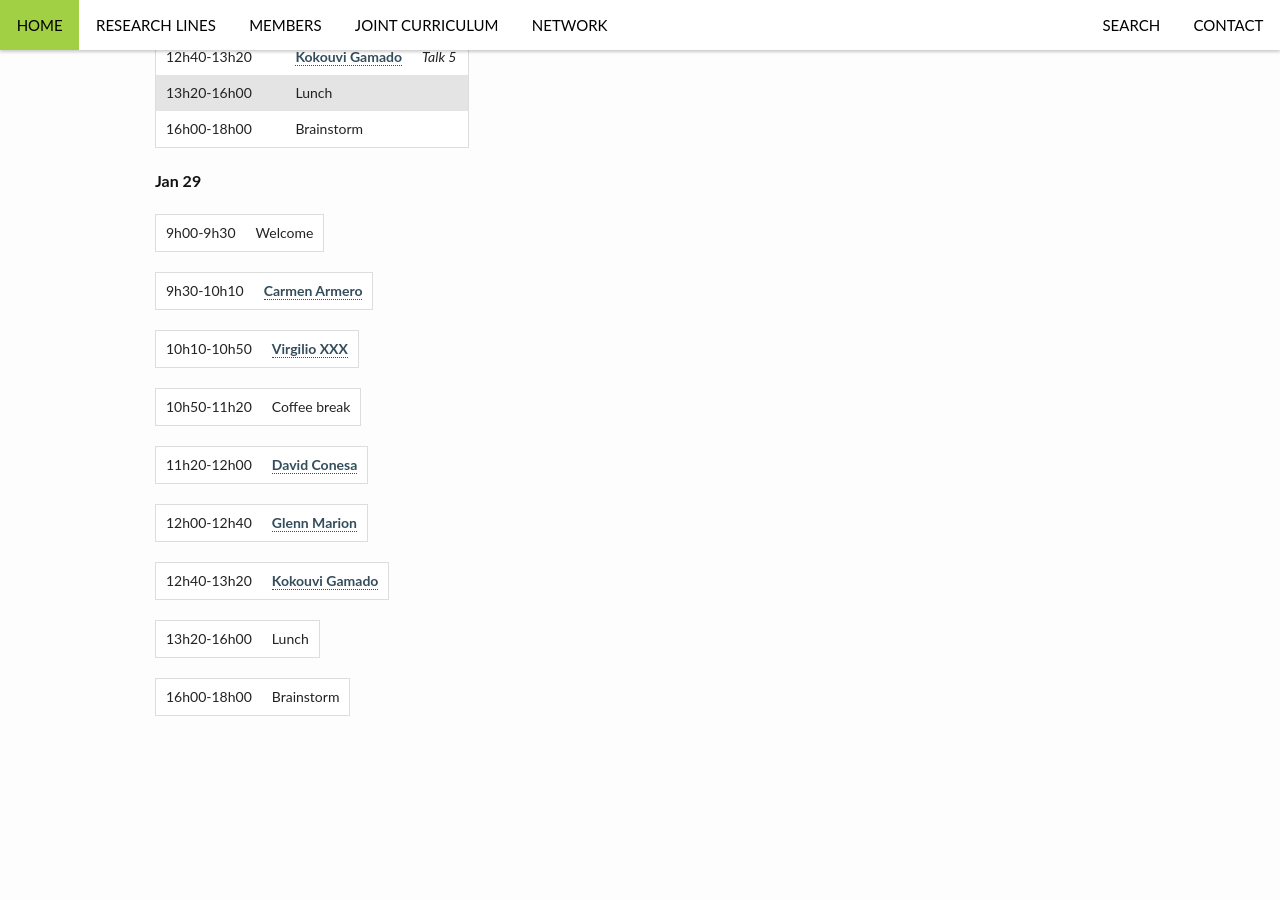
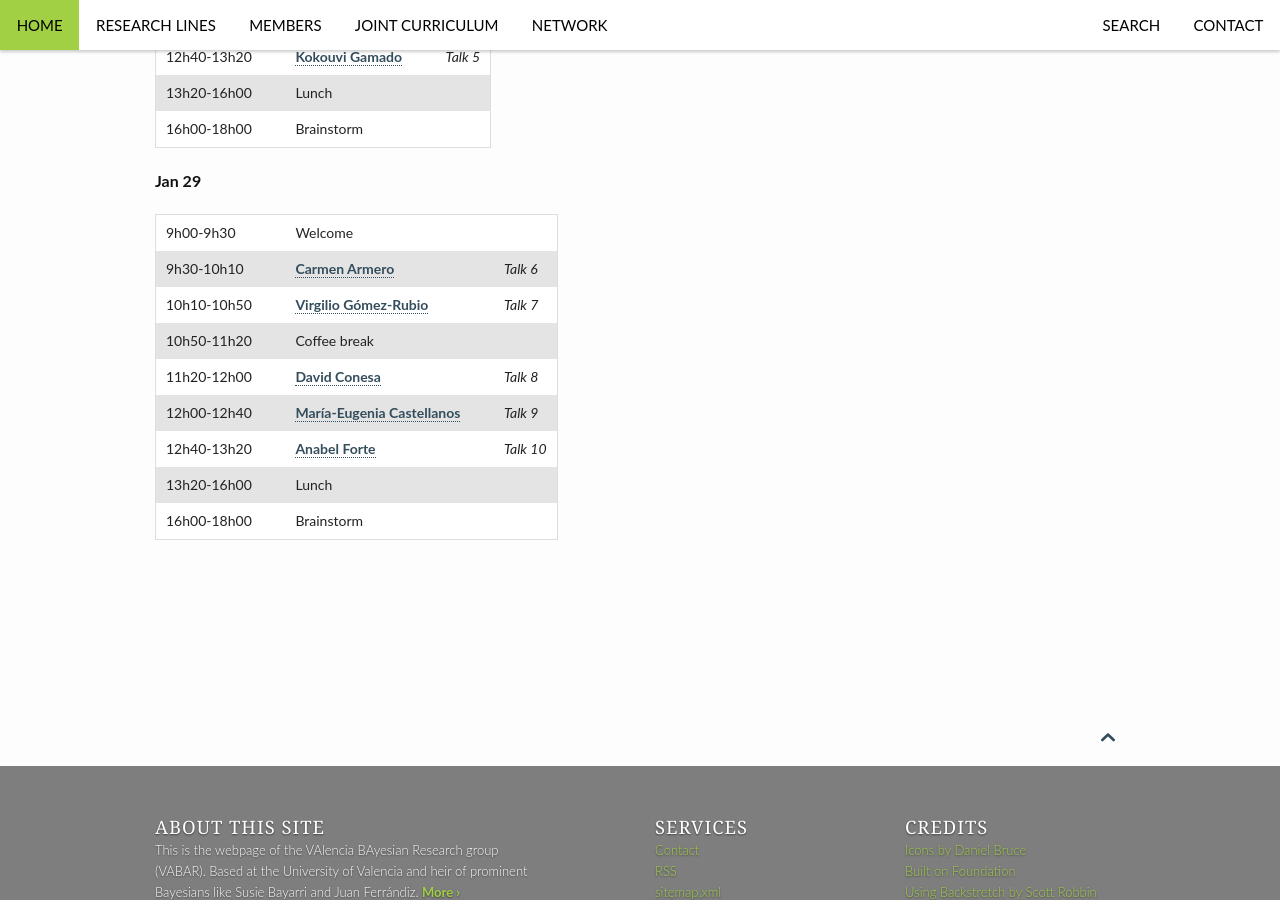
Before and after one commit to VABAR/VABAR.github.io, a Jekyll site: the page built from _posts/events/2015-11-25-ScoVa16.md, in a window 1280 px wide and 900 px high, scrolled down 797 px. Built offline with Jekyll 4.4.1, drawn with Linux system fonts in a browser that asks for light colours.

Commit message:
Update 2015-11-25-ScoVa16.md

```diff
--- a/_posts/events/2015-11-25-ScoVa16.md
+++ b/_posts/events/2015-11-25-ScoVa16.md
@@ -21,37 +21,30 @@ categories: events
 * Uncertainty Quantification in Computer Models
 
 
+
 # Schedule
 
 **Jan 28**
 
 9h00-9h30 || Welcome
-9h30-10h10 || [__Mark Brewer__](http://www.bioss.ac.uk/people/markb.html") | Talk 1
-10h10-10h50 ||  <a href="http://www.bioss.ac.uk/people/adam.html">Adam Butler</a> | Talk 2
+9h30-10h10 || <a href="http://www.bioss.ac.uk/people/markb.html">Mark Brewer</a> || _Talk 1_
+10h10-10h50 ||  <a href="http://www.bioss.ac.uk/people/adam.html">Adam Butler</a> || _Talk 2_
 10h50-11h20 || Coffee break
-11h20-12h00 || <a href="http://www.bioss.ac.uk/people/giles.html">Giles Innocent</a> | Talk 3
-12h00-12h40 || <a href="http://www.bioss.ac.uk/people/glenn.html">Glenn Marion</a> | Talk 4
-12h40-13h20 || <a href="http://www.bioss.ac.uk/people/kokouvi.html">Kokouvi Gamado</a> | _Talk 5_
+11h20-12h00 || <a href="http://www.bioss.ac.uk/people/giles.html">Giles Innocent</a> || _Talk 3_
+12h00-12h40 || <a href="http://www.bioss.ac.uk/people/glenn.html">Glenn Marion</a> || _Talk 4_
+12h40-13h20 || <a href="http://www.bioss.ac.uk/people/kokouvi.html">Kokouvi Gamado</a> || _Talk 5_
 13h20-16h00 || Lunch
 16h00-18h00 || Brainstorm
 
 
 **Jan 29**
 
-9h00-9h30 | Welcome
-
-9h30-10h10 | <a href="http://www.bioss.ac.uk/people/markb.html">Carmen Armero</a>
-
-10h10-10h50 |  <a href="http://www.bioss.ac.uk/people/adam.html">Virgilio XXX</a>
-
-10h50-11h20 | Coffee break
-
-11h20-12h00 | <a href="http://www.bioss.ac.uk/people/giles.html">David Conesa</a>
-
-12h00-12h40 | <a href="http://www.bioss.ac.uk/people/glenn.html">Glenn Marion</a>
-
-12h40-13h20 | <a href="http://www.bioss.ac.uk/people/kokouvi.html">Kokouvi Gamado</a>
-
-13h20-16h00 | Lunch
-
-16h00-18h00 | Brainstorm
+9h00-9h30 || Welcome
+9h30-10h10 || <a href="http://www.uv.es/armero/">Carmen Armero</a> || _Talk 6_
+10h10-10h50 ||  <a href="http://www.uclm.es/profesorado/vgomez/">Virgilio Gómez-Rubio</a> || _Talk 7_
+10h50-11h20 || Coffee break
+11h20-12h00 || <a href="http://www.geeitema.org/conesa/">David Conesa</a> || _Talk 8_
+12h00-12h40 || <a href="http://bayes.etsii.urjc.es/~mecastel/hp/Contact.html">María-Eugenia Castellanos</a> || _Talk 9_
+12h40-13h20 || <a href="http://anabelforte.com/">Anabel Forte</a> || _Talk 10_
+13h20-16h00 || Lunch
+16h00-18h00 || Brainstorm
```
